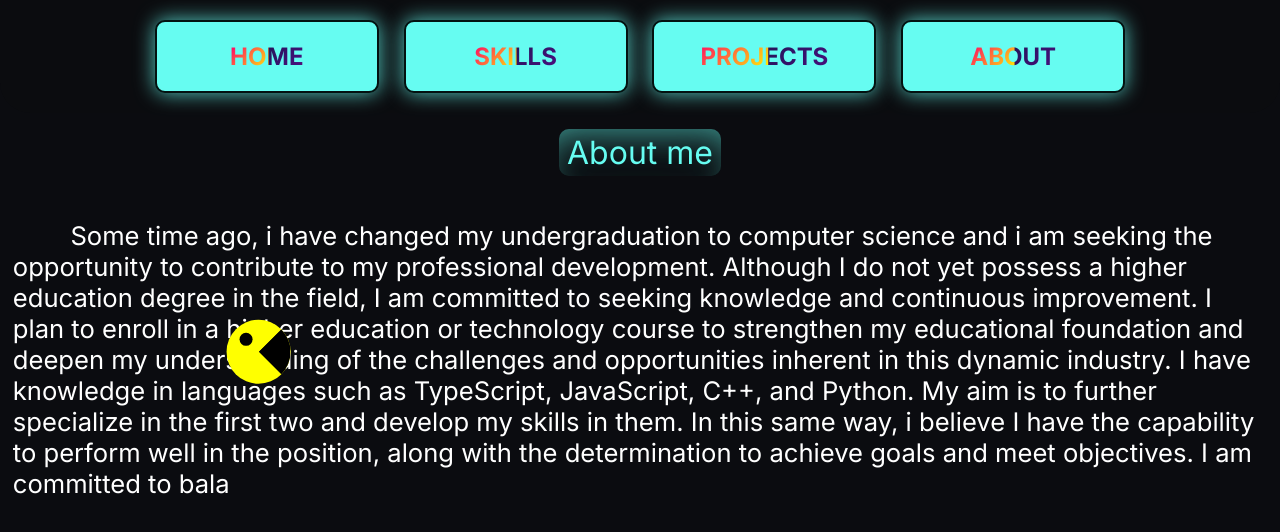
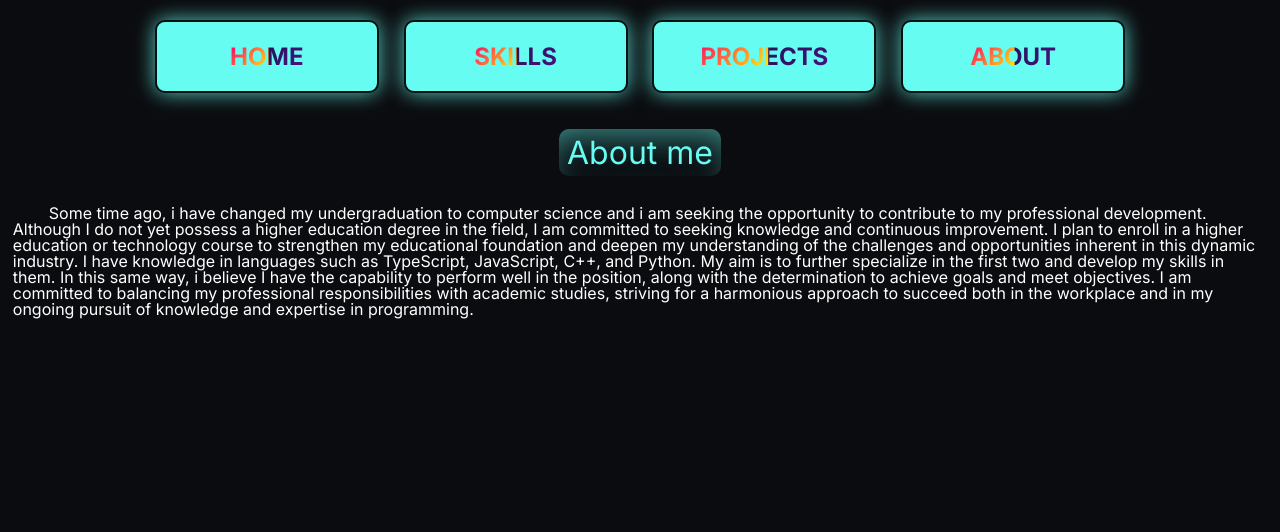
Before and after one commit to agadfs/TheNewPortifolio, a Next.js app: page /about in a window 1280 px wide. Shown: the top 532 px of the page. Built offline with nearby package versions, Linux system fonts and the light colour scheme.

Commit message:
PacManEjectsTheTextCorrectly!

```diff
--- a/src/components/PacManRunningText/index.js
+++ b/src/components/PacManRunningText/index.js
@@ -7,116 +7,112 @@ export default function PacManRunningOnText({
   textType,
   textColor,
 }) {
-  const [displayedText, setDisplayedText] = useState("");
-  const [pacmanPosition, setPacmanPosition] = useState({ x: 0, y: 0 });
-  const [lineHeight, setLineHeight] = useState(0);
-  const [isPacmanVisible, setIsPacmanVisible] = useState(true); // Track Pac-Man visibility
+  const [pacManCurrentLine, setPacManCurrentLine] = useState(0);
+  const [pacManStartReset, setPacManStartReset] = useState(-200);
+  const [totalAmountOfLines, setTotalAmountOfLines] = useState(0);
+  const [stopPacman, setStopPacman] = useState(false);
+  const [screenHeight, setScreenHeight] = useState(window.innerHeight);
+  const [screenWidth, setScreenWidth] = useState(window.innerWidth);
+  const [textHeight, setTextHeight] = useState(0);
   const textRef = useRef(null);
 
-  const calculateLineHeight = () => {
-    const screenWidth = window.innerWidth;
-    const fontSizeInPx = screenWidth * 0.02;
-    console.log(fontSizeInPx) // 2vw in pixels
-    return fontSizeInPx; // Assume line-height is 1.2 times the font size
-  };
+  useEffect(() => {
+    const handleResize = () => {
+      const textHeight = textRef.current.scrollHeight;
+      const lineHeightPx = screenHeight * 0.02; // 2vh in pixels
+      const totalAmountOfLines = Math.ceil(textHeight / lineHeightPx - 3);
+      setTextHeight(textHeight);
+      setTotalAmountOfLines(totalAmountOfLines);
+    };
+
+    window.addEventListener("resize", handleResize);
+    if (textRef.current) {
+      handleResize();
+    }
+
+    return () => {
+      window.removeEventListener("resize", handleResize);
+    };
+  }, [screenHeight]);
 
   useEffect(() => {
-    const updateLineHeight = () => {
-      setLineHeight(calculateLineHeight());
-    };
+    if (!stopPacman) {
+      setPacManStartReset(200);
+      const interval = setInterval(() => {
+        setPacManCurrentLine((pacManCurrentLine) => {
+          if (pacManCurrentLine < totalAmountOfLines - 1) {
+            return pacManCurrentLine + 1;
+          } else {
+            setStopPacman(true);
+            return 0;
+          }
+        });
+      }, screenWidth / 2);
 
-    updateLineHeight(); // Initial calculation
-    window.addEventListener("resize", updateLineHeight); // Recalculate on resize
-
-    return () => window.removeEventListener("resize", updateLineHeight);
-  }, []);
-
-  useEffect(() => {
-    if (!lineHeight) return; // Wait for lineHeight to be calculated
-
-    let currentIndex = 0;
-    let pacmanX = 0;
-    let pacmanY = 0;
-    const screenWidth = window.innerWidth;
-    const speedPerSecond = screenWidth * 0.59;
-    const updatesPerSecond = 60;
-    const distancePerUpdate = speedPerSecond / updatesPerSecond;
-
-    const intervalId = setInterval(() => {
-      const currentChar = textToRunOn[currentIndex];
-      setDisplayedText((prev) => prev + currentChar);
-
-      if (
-        currentChar === " " &&
-        pacmanX + distancePerUpdate >= textRef.current.clientWidth
-      ) {
-        currentIndex++;
-        return;
-      }
-
-      if (
-        currentChar === "\n" ||
-        pacmanX + distancePerUpdate >= textRef.current.clientWidth
-      ) {
-        pacmanX = 0;
-        if(textRef.current.clientWidth <=320){
-          pacmanY += lineHeight*0.55;
-        }
-        if(textRef.current.clientWidth <=375 && textRef.current.clientWidth > 320){
-          pacmanY += lineHeight*0.65;
-        }
-        if(textRef.current.clientWidth <=425 && textRef.current.clientWidth > 375){
-          pacmanY += lineHeight*0.38;
-        }
-        if(textRef.current.clientWidth <=768 && textRef.current.clientWidth > 425){
-          pacmanY += lineHeight*0.54;
-        }
-        if(textRef.current.clientWidth <=1024 && textRef.current.clientWidth > 768){
-          pacmanY += lineHeight*0.61;
-        }
-        if(textRef.current.clientWidth <=1440 && textRef.current.clientWidth > 1024){
-          pacmanY += lineHeight*0.624;
-        }
-        if(textRef.current.clientWidth > 1440){
-          pacmanY += lineHeight*0.644;
-        }
-
-
-      } else {
-        pacmanX += distancePerUpdate;
-      }
-
-      setPacmanPosition({ x: pacmanX, y: pacmanY });
-
-      currentIndex++;
-
-      // Check if the entire text has been displayed
-      if (currentIndex + 1 >= textToRunOn.length) {
-        setIsPacmanVisible(false); // Hide Pac-Man
-        clearInterval(intervalId);
-      }
-    }, 400 / updatesPerSecond);
-
-    return () => clearInterval(intervalId);
-  }, [textToRunOn, lineHeight]);
+      return () => {
+        clearInterval(interval);
+      };
+    }
+  }, [totalAmountOfLines, screenWidth, stopPacman]);
 
   return (
     <div className={styles.container}>
-      {isPacmanVisible && ( // Conditionally render Pac-Man
+      <div
+        className={styles.text}
+        style={{ color: textColor, lineHeight: "2vh", fontSize: "2vh" }}
+        ref={textRef}
+      >
         <div
-          className={styles.pacmanbody}
           style={{
-            transform: `translate(${pacmanPosition.x}px, ${pacmanPosition.y}px)`,
+            left: `${pacManStartReset}%`,
+            position: "absolute",
+            top: "0%",
+            height: `${textHeight}px`,
+            width: `${textHeight}px`,
+            backgroundColor: "yellow",
+            borderRadius: "50%",
+            display: stopPacman ? "none" : "block",
+            transition: `left 4s linear`,
+            zIndex: 2,
           }}
         >
-          <div className={styles.pacman}>
-            <div className={styles.mouth}></div>
+          <div style={{ position: "absolute", top: 0, left: 0 }}>
+            <div className={styles.pacman}>
+              <div className={styles.pacmanbody}>
+                <div
+                  style={{
+                    height: `${textHeight}px`,
+                    width: `${textHeight}px`,
+                  }}
+                  className={styles.mouth}
+                ></div>
+              </div>
+            </div>
+            <div
+              className={styles.eye}
+              style={{
+                height: `${textHeight * 0.2}px`,
+                width: `${textHeight * 0.2}px`,
+              }}
+            ></div>
+            <div
+              className={styles.actualPacManBody}
+              style={{
+                height: `${textHeight}px`,
+                width: `${textHeight}px`,
+              }}
+            ></div>
+            <div
+              className={styles.texthider}
+              style={{
+                height: `${textHeight}px`,
+                width: `400vw`,
+                left: `${textHeight/2}px`,
+              }}
+            ></div>
           </div>
-          <div className={styles.eye}></div>
         </div>
-      )}
-      <div ref={textRef} className={styles.text} style={{ color: textColor }}>
-        {displayedText}
+        {textToRunOn}
       </div>
     </div>
   );
--- a/src/components/PacManRunningText/pacman.module.css
+++ b/src/components/PacManRunningText/pacman.module.css
@@ -1,7 +1,6 @@
 .pacman {
-  width: 5vw;
-  height: 5vw;
-  overflow: hidden;
+  z-index: 5;
+  position: absolute;
   animation: pacman-animation 0.5s infinite;
 }
 
@@ -16,36 +15,58 @@
 }
 
 .mouth {
-  width: 5vw;
-  height: 5vw;
+
   background: black;
   border-radius: 50%;
   clip-path: polygon(50% 50%, 100% 0, 100% 100%);
+  z-index: 5;
+  position: relative;
 }
 
 .eye {
-  width: 1vw;
-  height: 1vw;
+
   background: black;
   border-radius: 50%;
+  z-index: 3;
+  top:15%;
+  left:30%;
   position: absolute;
-  top: 1vw; /* Adjust to correctly position the eye */
-  left: 1vw;
+
+
+
+}
+.texthider{
+  background: #0b0c10;
+
+  top:0%;
+  left:0%;
+  z-index: 1;
+  position: absolute;
 }
 
 .pacmanbody {
-  width: 5vw;
-  height: 5vw;
+
   background: yellow;
   border-radius: 50%;
-  position: absolute;
-  top: 0; /* Ensure top alignment */
-  left: 0;
+  position: relative;
+  z-index: 5;
+
 }
+.actualPacManBody{
+  background: yellow;
+  border-radius: 50%;
+  position: relative;
+  z-index: 2;
 
+
+
+
+}
 .text {
-  font-size: 2vw;
+  font-size: 2vh;
   color: burlywood;
+  line-height: 2vh;
+
 }
 
 @keyframes pacman-animation {
```
Also changed, not shown: src/components/game/index.js (+10 -10 lines).
